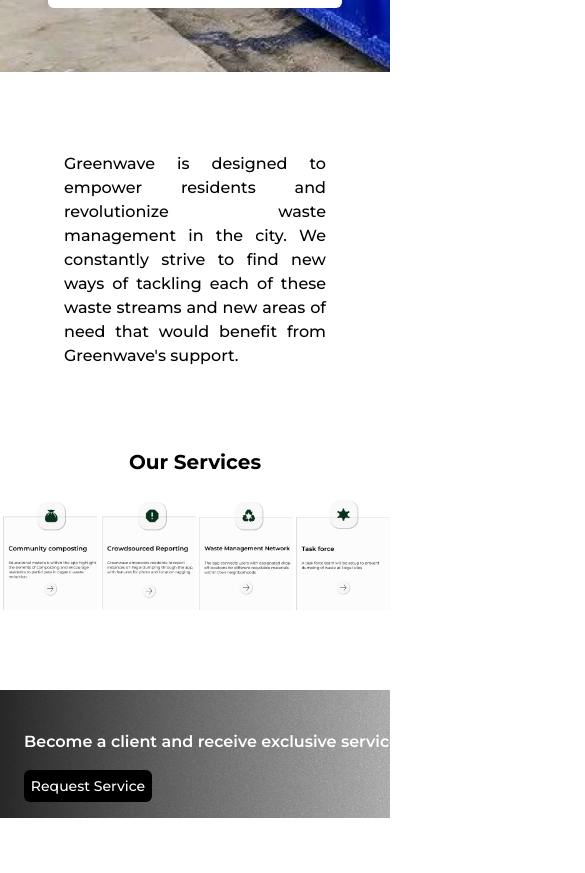
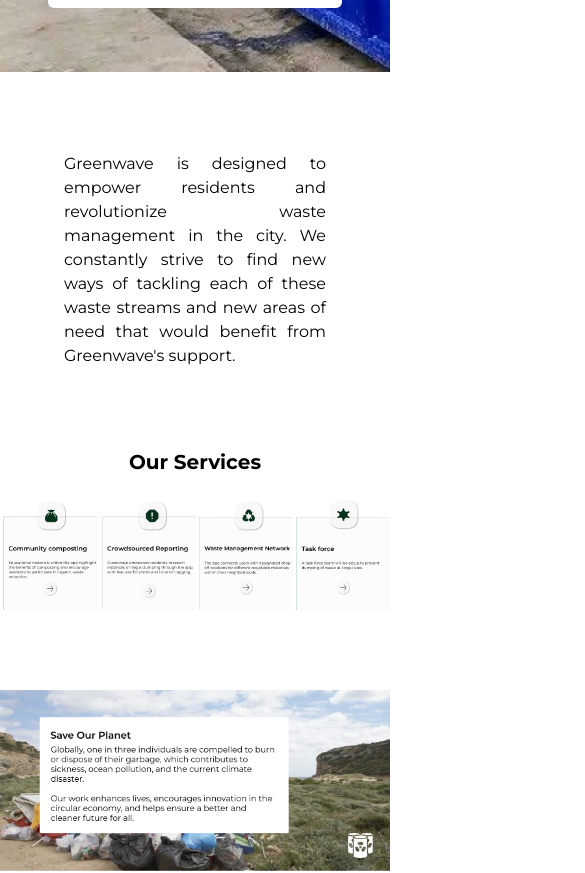
Before and after one commit to iammrjude/greenwave, a Next.js app: page / in a window 390 px wide. Shown: the part 1343-2216 px from the top of the page, 585 px wide, since content can reach past the window. Built offline with nearby package versions, Linux system fonts and the light colour scheme.

Commit message:
refactor

```diff
--- a/app/page.jsx
+++ b/app/page.jsx
@@ -23,17 +23,17 @@ export default function Home() {
           <p className="text-white font-semibold text-xl md:text-2xl lg:text-5xl mt-2">Future Together with GREENWAVE</p>
           <p className="text-gray-400 text-sm md:text-base lg:text-2xl mt-5">Download App on Google Playstore or Apple Appstore</p>
           <div className="flex flex-row space-x-4 md:space-x-8 mt-8 mb-24 md:mb-36 lg:mb-72">
-            <Link href="#" className="bg-[#056B34] h-8 w-48 md:w-[300px] md:h-[50px] lg:w-[407px] lg:h-[70px] rounded-md text-white flex justify-center items-center text-xs md:text-base lg:text-xl font-semibold">
+            <Link href="#" className="bg-[#056B34] h-8 w-44 md:w-[300px] md:h-[50px] lg:w-[407px] lg:h-[70px] rounded-md text-white flex justify-center items-center text-xs md:text-base lg:text-xl font-semibold">
               Download on Appstore
               <AppleIcon className="text-2xl md:text-3xl ml-1 md:ml-3" />
             </Link>
-            <Link href="#" className="bg-[#056B34] h-8 w-48 md:w-[300px] md:h-[50px] lg:w-[407px] lg:h-[70px] rounded-md text-white flex justify-center items-center text-xs md:text-base lg:text-xl font-semibold">
+            <Link href="#" className="bg-[#056B34] h-8 w-44 md:w-[300px] md:h-[50px] lg:w-[407px] lg:h-[70px] rounded-md text-white flex justify-center items-center text-xs md:text-base lg:text-xl font-semibold">
               Download on Playstore
               <PlaystoreIcon className="text-lg md:text-2xl ml-2 md:ml-3" />
             </Link>
           </div>
         </div>
-        <div className="my-10 px-10 md:px-20 lg:px-40 text-sm md:text-base lg:text-[29px] text-black text-justify">
+        <div className="my-10 px-10 md:px-20 lg:px-40 text-sm md:text-base lg:text-[25px] text-black text-justify">
           At Greenwave, we offer educational modules on proper waste sorting, connect
           users with recycling programs and composting initiatives, and allow real-time
           waste collection tracking and reporting. Greenwave promotes responsible
@@ -54,13 +54,14 @@ export default function Home() {
             </p>
           </div>
         </div>
-        <div className="mx-16 my-20 text-black text-justify text-base md:text-xl lg:text-[27px] font-medium">
+        <div className="mx-16 my-20 text-black text-justify justify-normal text-base md:text-xl lg:text-[27px]">
           Greenwave is designed to empower residents and revolutionize waste management in the
           city. We constantly strive to find new ways of tackling each of these waste streams and
           new areas of need that would benefit from Greenwave&apos;s support.
         </div>
         <div className="flex flex-col items-center mt-4 mb-20">
           <p className="text-black font-bold text-xl md:text-2xl lg:text-3xl">Our Services</p>
+          {/* <img src="/our_services.png" alt="our services" className="mt-6 w-[1248px] h-[342px]" /> */}
           <Image
             className="mt-6"
             src="/our_services.png"
@@ -69,7 +70,7 @@ export default function Home() {
             height={341}
           />
         </div>
-        <div className="flex flex-row bg-request-service bg-cover px-6 md:px-12 lg:px-24 space-x-5">
+        <div className="hidden flex-row bg-request-service bg-cover px-6 md:px-12 lg:px-24 space-x-5">
           <div className="flex flex-col mt-10 md:mt-20 lg:mt-40">
             <p className="text-white font-semibold text-base md:text-2xl lg:text-5xl w-[640px]">Become a client and receive exclusive service offerings.</p>
             <button className="bg-black text-white rounded-md h-8 w-32 md:w-64 md:h-16 text-sm md:text-xl font-medium mt-4 mb-4">Request Service</button>
```
